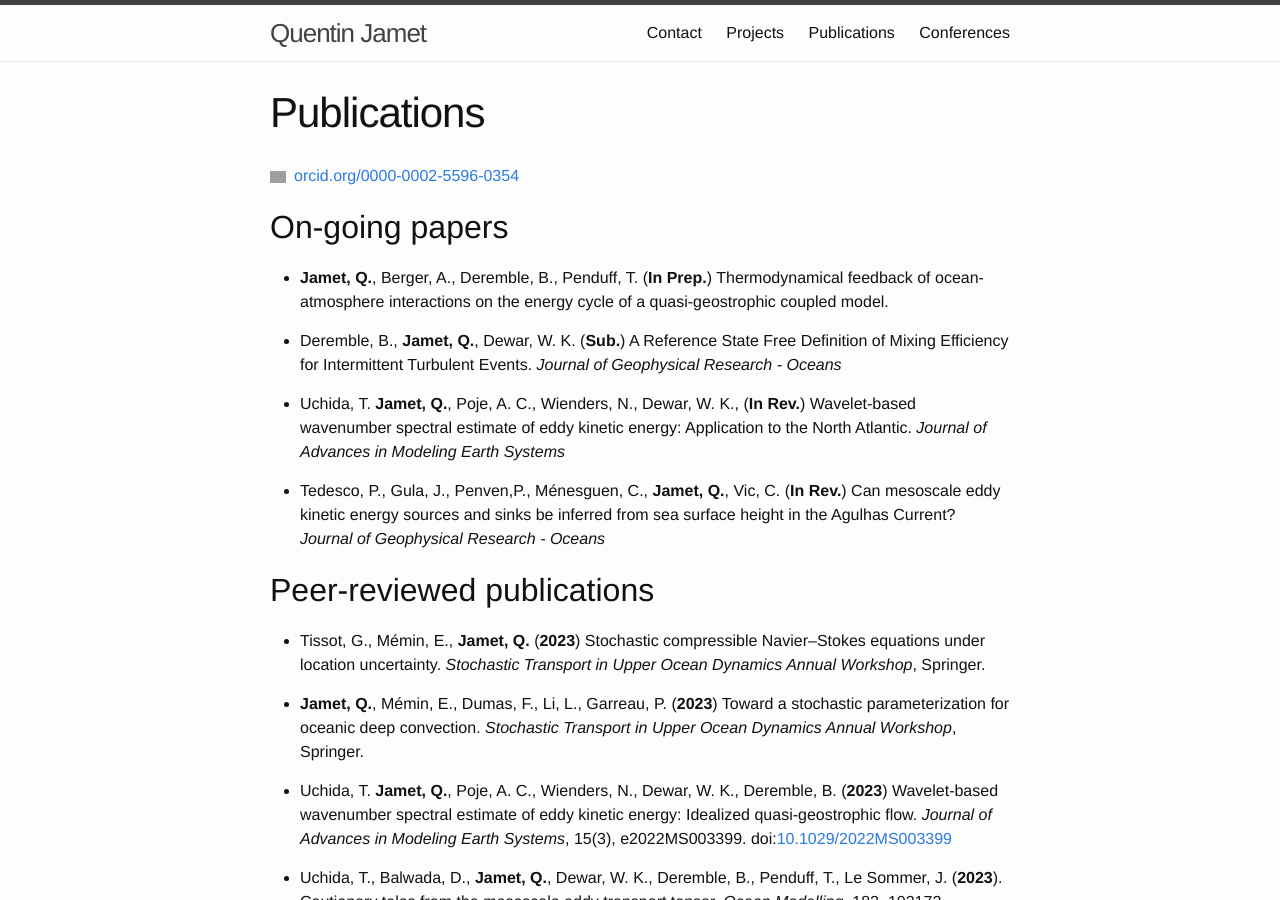
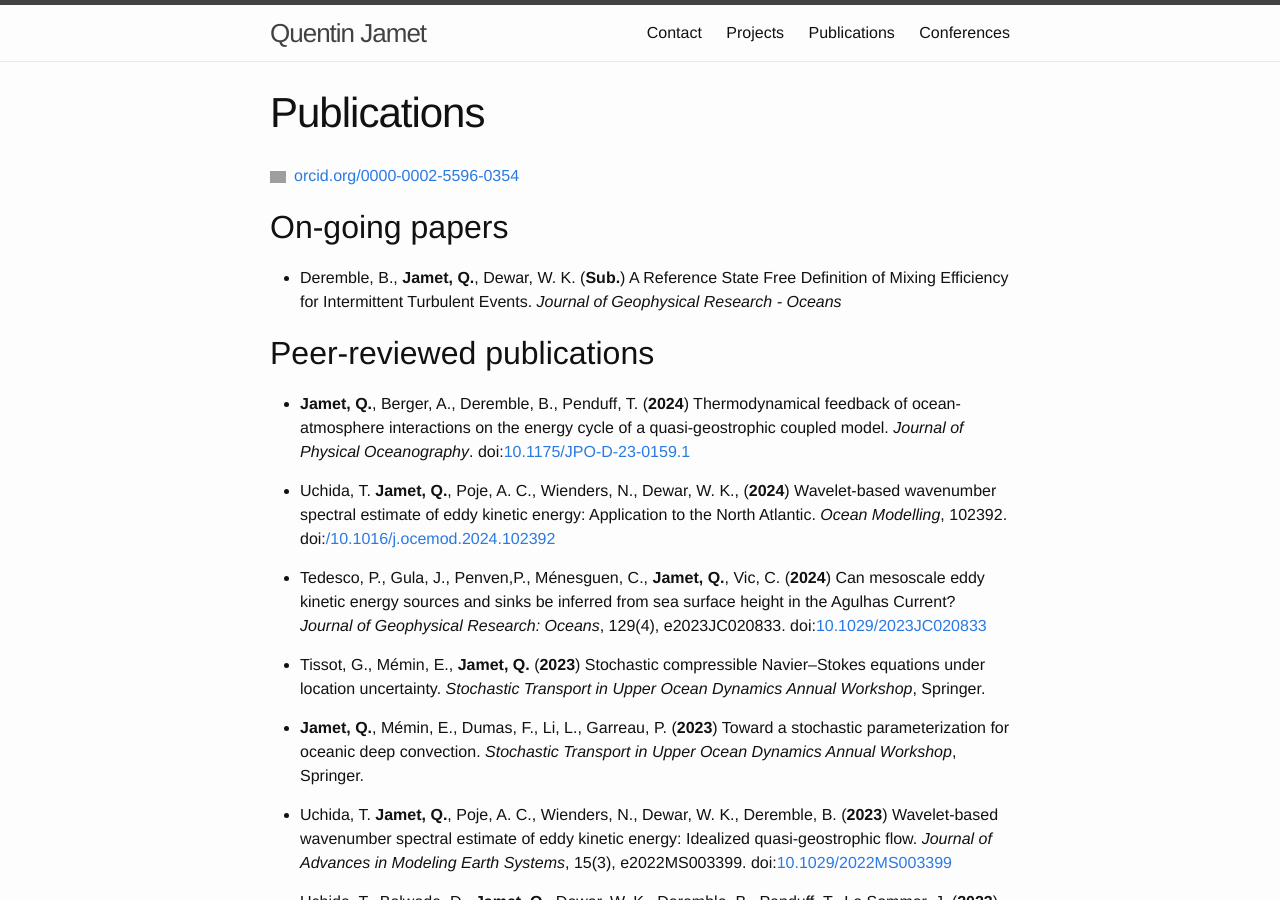
Before and after one commit to quentinjamet/quentinjamet.github.io, a Jekyll site: the page built from publications.md, in a window 1280 px wide and 900 px high. Built offline with Jekyll 4.4.1, drawn with Linux system fonts in a browser that asks for light colours; grey boxes are pictures that could not be loaded.

Commit message:
update publis

```diff
--- a/publications.md
+++ b/publications.md
@@ -8,15 +8,18 @@ permalink: /publications/
 
 
 ## On-going papers
- - **Jamet, Q.**, Berger, A., Deremble, B., Penduff, T. (**In Prep.**) Thermodynamical feedback of ocean-atmosphere interactions on the energy cycle of a quasi-geostrophic coupled model.
-
 - Deremble, B., **Jamet, Q.**, Dewar, W. K. (**Sub.**) A Reference State Free Definition of Mixing Efficiency for Intermittent Turbulent Events. *Journal of Geophysical Research - Oceans*
 
- - Uchida, T. **Jamet, Q.**, Poje, A. C.,  Wienders, N., Dewar, W. K., (**In Rev.**) Wavelet-based wavenumber spectral estimate of eddy kinetic energy: Application to the North Atlantic. *Journal of Advances in Modeling Earth Systems*
 
-- Tedesco, P., Gula, J., Penven,P.,  Ménesguen, C., **Jamet, Q.**, Vic, C. (**In Rev.**) Can mesoscale eddy kinetic energy sources and sinks be inferred from sea surface height in the Agulhas Current? *Journal of Geophysical Research - Oceans*
+
 
 ## Peer-reviewed publications
+- **Jamet, Q.**, Berger, A., Deremble, B., Penduff, T. (**2024**) Thermodynamical feedback of ocean-atmosphere interactions on the energy cycle of a quasi-geostrophic coupled model. *Journal of Physical Oceanography*. doi:[10.1175/JPO-D-23-0159.1](https://doi.org/10.1175/JPO-D-23-0159.1)
+
+- Uchida, T. **Jamet, Q.**, Poje, A. C.,  Wienders, N., Dewar, W. K., (**2024**) Wavelet-based wavenumber spectral estimate of eddy kinetic energy: Application to the North Atlantic. *Ocean Modelling*, 102392. doi:[/10.1016/j.ocemod.2024.102392](https://doi.org/10.1016/j.ocemod.2024.102392)
+
+- Tedesco, P., Gula, J., Penven,P.,  Ménesguen, C., **Jamet, Q.**, Vic, C. (**2024**) Can mesoscale eddy kinetic energy sources and sinks be inferred from sea surface height in the Agulhas Current? *Journal of Geophysical Research: Oceans*, 129(4), e2023JC020833. doi:[10.1029/2023JC020833]( https://doi.org/10.1029/2023JC020833)
+
 - Tissot, G., Mémin, E., **Jamet, Q.** (**2023**) Stochastic compressible Navier–Stokes equations under location uncertainty. *Stochastic Transport in Upper Ocean Dynamics Annual Workshop*, Springer.
 
 - **Jamet, Q.**, Mémin, E., Dumas, F., Li, L., Garreau, P. (**2023**) Toward a stochastic parameterization for oceanic deep convection. *Stochastic Transport in Upper Ocean Dynamics Annual Workshop*, Springer.
```
